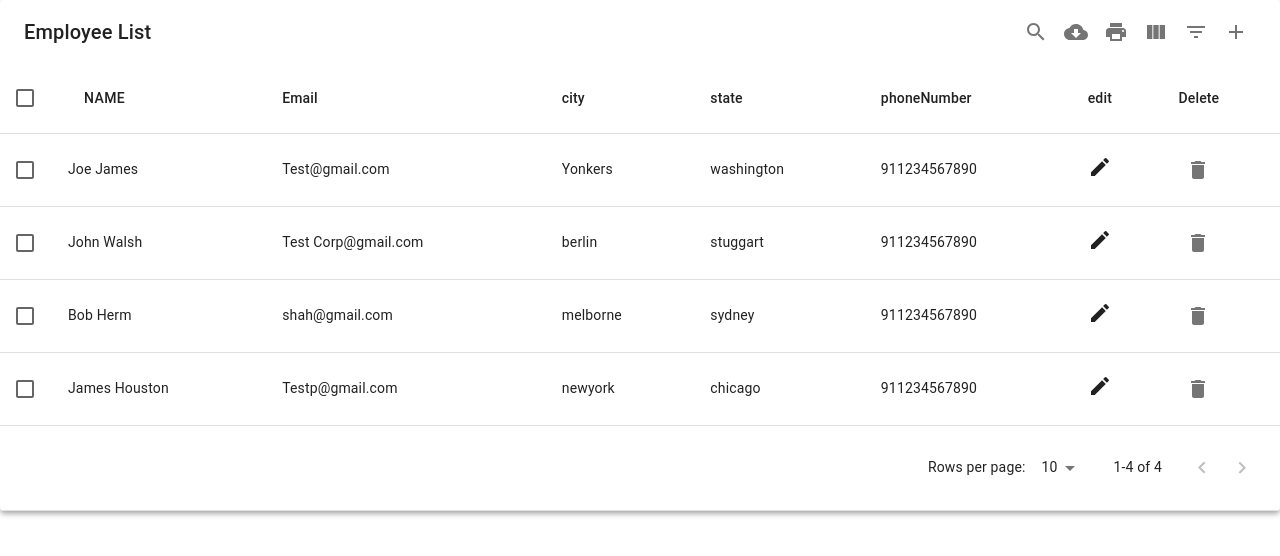
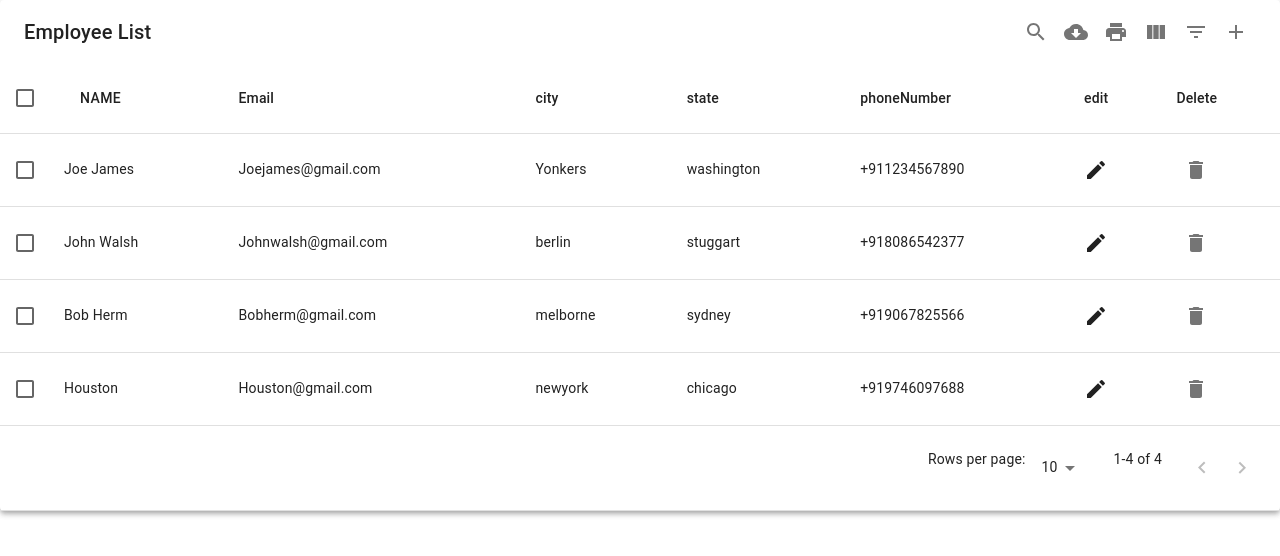
Before and after one commit to Shabeeb-k/Mui-datatable, a React (Create React App) app: page / in a window 1280 px wide. Shown: the top 556 px of the page. Built offline with nearby package versions, Linux system fonts and the light colour scheme.

Commit message:
mui-table second

```diff
--- a/src/App.js
+++ b/src/App.js
@@ -5,6 +5,7 @@ import { IconButton, FormControl, FormLabel } from "@mui/material";
 import { useState } from "react";
 import Modal from "@mui/material/Modal";
 import Box from "@mui/material/Box";
+import Checkbox from "@mui/material/Checkbox";
 import { useForm } from "react-hook-form";
 import Autocomplete from "@mui/material/Autocomplete";
 import TextField from "@mui/material/TextField";
@@ -19,6 +20,7 @@ import FormControlLabel from "@mui/material/FormControlLabel";
 import { isValidPhoneNumber } from "react-phone-number-input";
 import { getValue } from "@mui/system";
 import { Metadata } from "libphonenumber-js";
+
 
 function App() {
   const {
@@ -46,30 +48,30 @@ function App() {
   const [emplyeeData, setEmployee] = useState([
     {
       name: "Joe James",
-      email: "Test@gmail.com",
+      email: "Joejames@gmail.com",
       city: "Yonkers",
-      phoneNumber: "911234567890",
+      phoneNumber: "+911234567890",
       state: "washington",
     },
     {
       name: "John Walsh",
-      email: "Test Corp@gmail.com",
+      email: "Johnwalsh@gmail.com",
       city: "berlin",
-      phoneNumber: "911234567890",
+      phoneNumber: "+918086542377",
       state: "stuggart",
     },
     {
       name: "Bob Herm",
-      email: "shah@gmail.com",
+      email: "Bobherm@gmail.com",
       city: "melborne",
-      phoneNumber: "911234567890",
+      phoneNumber: "+919067825566",
       state: "sydney",
     },
     {
-      name: "James Houston",
-      email: "Testp@gmail.com",
+      name: "Houston",
+      email: "Houston@gmail.com",
       city: "newyork",
-      phoneNumber: "911234567890",
+      phoneNumber: "+919746097688",
       state: "chicago",
     },
   ]);
@@ -108,11 +110,6 @@ function App() {
     setOpen(false);
   }
   //Adding section end
-
-
-
-
-
 
 }
  //delete section start
@@ -292,61 +289,68 @@ function App() {
           <form
             onSubmit={handleSubmit(onSubmit)}>
             <div className="row">
-              <div className="col-md-12">
-                <div className="form-floating mb-3">
+            {/* <TextField id="outlined-basic" label="Outlined" variant="outlined" /> */}
+              <div className="col-md-12 ">
                   <label>
                     Name
-                    <input
+                    </label>
+                    <div className="form-floating name pb-1">
+                    <TextField label="Name here" variant="outlined"
                       {...register("name", { required: "Name is required" })}
                       type="text"
                       aria-invalid={errors.Name ? "true" : "false"}
                     />
-                  </label>
-                  <p>{errors.Name?.message}</p>
+
+                  <p>{errors.name?.message}</p>
                 </div>
               </div>
               <div className="col-md-12">
-                <div className="form-floating mb-3">
+
                   <label>
                     Email
-                    <input
+                    </label>
+                    <div className="form-floating email pb-1">
+                    <TextField label="Email here" variant="outlined"
                       type="email"
                       {...register("email", {
                         required: "Email Address is required",
                       })}
                       aria-invalid={errors.mail ? "true" : "false"}
                     />
-                  </label>
-                  <p>{errors.mail?.message}</p>
+
+                  <p>{errors.email?.message}</p>
                 </div>
               </div>
-              <div className="col-md-12">
                 <label>
-                  countrystate
-                  <input
+                  State
+                  </label>
+                  <div className="col-md-12 state pb-1">
+                  <TextField label="State here" variant="outlined"
                     {...register("state", {
-                      required: "country state is required",
+                      required: "State is required",
                     })}
                     type="text"
                     aria-invalid={errors.countrystate ? "true" : "false"}
                   />
-                </label>
-                <p>{errors.countrystate?.message}</p>
+
+                <p>{errors.state?.message}</p>
               </div>
-              <div className="col-md-12">
+
                 <label>
-                  city
-                  <input
+                 City
+                  </label>
+                  <div className="col-md-12 city pb-1">
+                  <TextField label="City here" variant="outlined"
                     {...register("city", { required: "city is required" })}
                     type="text"
                     aria-invalid={errors.city ? "true" : "false"}
                   />
-                </label>
+
                 <p>{errors.city?.message}</p>
               </div>
-              <div className="col-md-12">
+              <div className="col-md-12 pb-1">
                 <FormControl>
-                  <FormLabel>Gender</FormLabel>
+                  <FormLabel className="text-dark">Gender</FormLabel>
                   <RadioGroup
                     row
                     onChange={onGenderSelect}
@@ -380,10 +384,11 @@ function App() {
                   )}{" "}
                 </FormControl>
               </div>
-              <div className="col-md-12">
+              <div className="col-md-12 autocomplete pb-1">
                 <Autocomplete
                   multiple
                   options={top100Films}
+
                   getOptionLabel={(option) => option.title}
                   defaultValue={[top100Films[1]]}
                   onChange={(e, options) => selectAutomatic(e, options)}
@@ -403,7 +408,7 @@ function App() {
                   value={filmSelected}
                 />
               </div>
-              <div className="col-md-12">
+              <div className="col-md-12 phoneinput">
                 <PhoneInput
                   name="phoneNumber"
                   type="tel"
@@ -425,10 +430,19 @@ function App() {
                   }
                   value={valPhoneNumber}
                 />
-                <br />
               </div>
               <p>{errors.phoneNumber?.message}</p>
-              <input type="submit" />
+
+              <FormControlLabel {...register("terms", { required: true })}
+              aria-invalid={errors.terms ? "true" : "false"}
+                control={<Checkbox />}
+                label="Terms & Conditions"
+              />
+               {errors.terms?.type === "required" && (
+              <p role="alert"> Please Approve  Terms and Conditions !!</p>
+            )}
+
+              <input type="submit"/>
             </div>
           </form>
         </Box>
--- a/src/index.js
+++ b/src/index.js
@@ -1,8 +1,10 @@
 import React from 'react';
 import ReactDOM from 'react-dom/client';
 import './index.css';
+import 'bootstrap/dist/css/bootstrap.min.css';
 import App from './App';
 import reportWebVitals from './reportWebVitals';
+
 
 const root = ReactDOM.createRoot(document.getElementById('root'));
 root.render(
```
Also changed, not shown: 1 other file (tests, documents, lock files or other folders).
